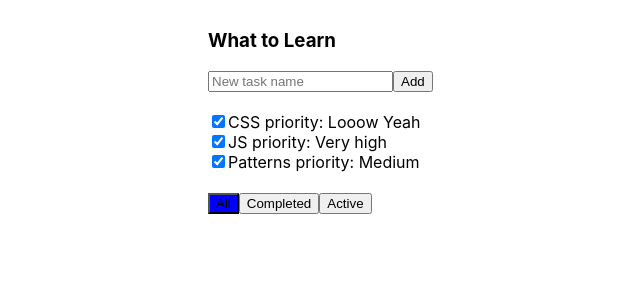
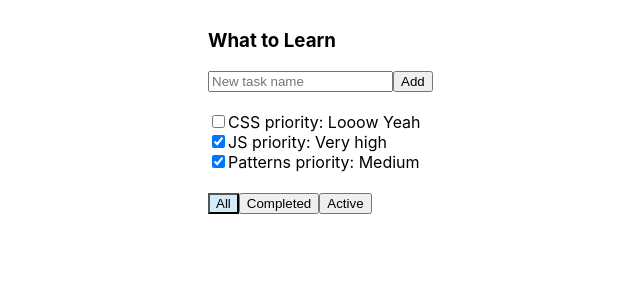
Before and after one commit to alexgitrepo/todoListRefactor, a React (Create React App) app: page / in a window 1280 px wide. Shown: the top 300 px of the page, without its empty margins (192-832 px from the left). Built offline with nearby package versions, Linux system fonts and the light colour scheme.

Commit message:
Handle onChange on checkbox and so on. Done4

```diff
--- a/src/App.css
+++ b/src/App.css
@@ -15,5 +15,5 @@
 
 }
 .filter-active {
-  background-color: blue;
+  background-color: rgba(171,218,245,0.51);
 }
--- a/src/App.js
+++ b/src/App.js
@@ -6,7 +6,7 @@ import TodoListFooter from "./TodoListFooter";
 
 class App extends React.Component {
     state = {
-        tasks: [{type: "checkbox", checked: true, taskName: "CSS", priority: "priority: Looow Yeah"}, {
+        tasks: [{type: "checkbox", checked: false, taskName: "CSS", priority: "priority: Looow Yeah"}, {
             type: "checkbox",
             checked: true,
             taskName: "JS",
@@ -14,19 +14,41 @@ class App extends React.Component {
         }, {type: "checkbox", checked: true, taskName: "Patterns", priority: "priority: Medium"}],
         filterValue: "ALL"
     }
-    addNewTask = (newTaskTextFromInput) => { debugger
-        let newTask = {type: "checkbox", checked: true, taskName: newTaskTextFromInput, priority: "priority: Looow Yeah"}
-this.setState({...this.state, tasks:[...this.state.tasks,newTask]})
+    addNewTask = (newTaskTextFromInput) => {
+        debugger
+        let newTask = {
+            type: "checkbox",
+            checked: true,
+            taskName: newTaskTextFromInput,
+            priority: "priority: Looow Yeah"
+        }
+        this.setState({...this.state, tasks: [...this.state.tasks, newTask]})
     }
+    changeFilterValue = (newFilterValue) => {
+        debugger
+        this.setState({...this.state, filterValue: newFilterValue})
+
+    }
+    onChangeInputValue=(newCheckInputValue,currentTask)=>{
+        let newTasksArray=this.state.tasks.map(item=>{
+            if (item!==currentTask){return item} else {
+                return {...item,checked:newCheckInputValue}
+            }
+        })
+        this.setState({...this.state,tasks:[...newTasksArray]})
+}
 
 
     render = () => {
+        let filteredTasks = (this.state.filterValue === "ALL") ? this.state.tasks : (this.state.filterValue === "Active") ?
+            this.state.tasks.filter(item => item.checked === false) : this.state.filterValue === "Completed" ? this.state.tasks.filter(item => item.checked === true) : ''
+
         return (
             <div className="App">
                 <div className="todoList">
                     <TodoListHeader addNewTask={this.addNewTask}/>
-                    <TodoListTasks tasks={this.state.tasks}/>
-                    <TodoListFooter filterValue={this.state.filterValue}/>
+                    <TodoListTasks onChangeInputValue={this.onChangeInputValue} tasks={filteredTasks}/>
+                    <TodoListFooter changeFilterValue={this.changeFilterValue} filterValue={this.state.filterValue}/>
                 </div>
             </div>
         );
--- a/src/TodoListFooter.js
+++ b/src/TodoListFooter.js
@@ -11,9 +11,9 @@ class TodoListFooter extends React.Component {
 
         return (
             <div className="todoList-footer">
-                <button className={classForAll}>All</button>
-                <button className={classForCompleted}>Completed</button>
-                <button className={classForActive}>Active</button>
+                <button onClick={()=>{this.props.changeFilterValue("ALL")}} className={classForAll}>All</button>
+                <button onClick={()=>{this.props.changeFilterValue("Completed")}} className={classForCompleted}>Completed</button>
+                <button onClick={()=>{this.props.changeFilterValue("Active")}} className={classForActive}>Active</button>
             </div>
         );
     }
--- a/src/TodoListTask.js
+++ b/src/TodoListTask.js
@@ -6,10 +6,10 @@ import './App.css';
 
 
 class TodoListTask extends React.Component {
-    render = () => {debugger
+    render = () => {
         return <div className="todoList-task">
-            <input type={this.props.inputType} checked={this.props.checked}/>
-            <span>{`${this.props.taskName} ${this.props.priority}`}</span>
+            <input onChange={(e)=>{this.props.onChangeInputValue(e.target.checked,this.props.task)}}  type={this.props.task.type} checked={this.props.task.checked}/>
+            <span>{`${this.props.task.taskName} ${this.props.task.priority}`}</span>
         </div>
     }
 }
--- a/src/TodoListTasks.js
+++ b/src/TodoListTasks.js
@@ -4,7 +4,7 @@ import TodoListTask from "./TodoListTask";
 
 class TodoListTasks extends React.Component {
     render = () => {
-        let tasksElements = this.props.tasks.map(item => <TodoListTask inputType={item.type} checked={item.checked} taskName={item.taskName} priority={item.priority}/>)
+        let tasksElements = this.props.tasks.map(item => <TodoListTask onChangeInputValue={this.props.onChangeInputValue} task={item}/>)
         return (
             <div className="todoList-tasks">
                 {tasksElements}
```
